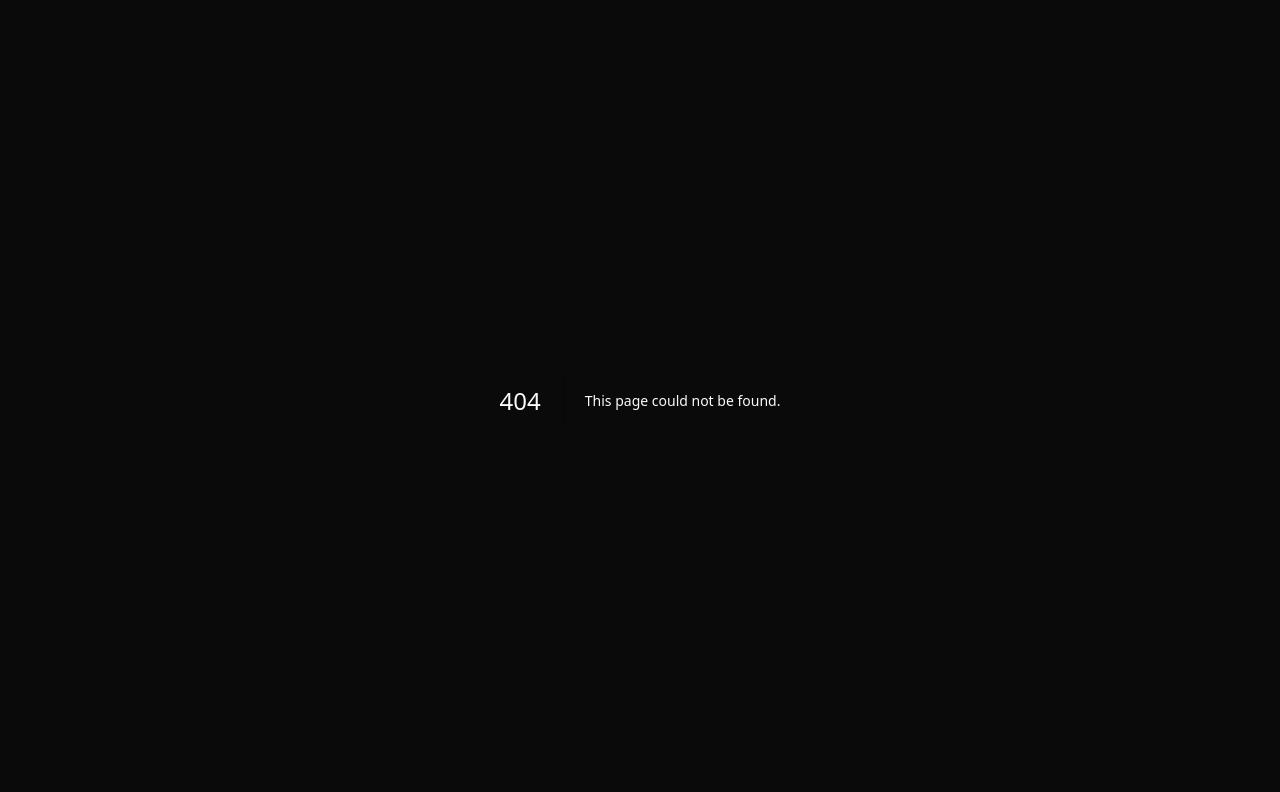
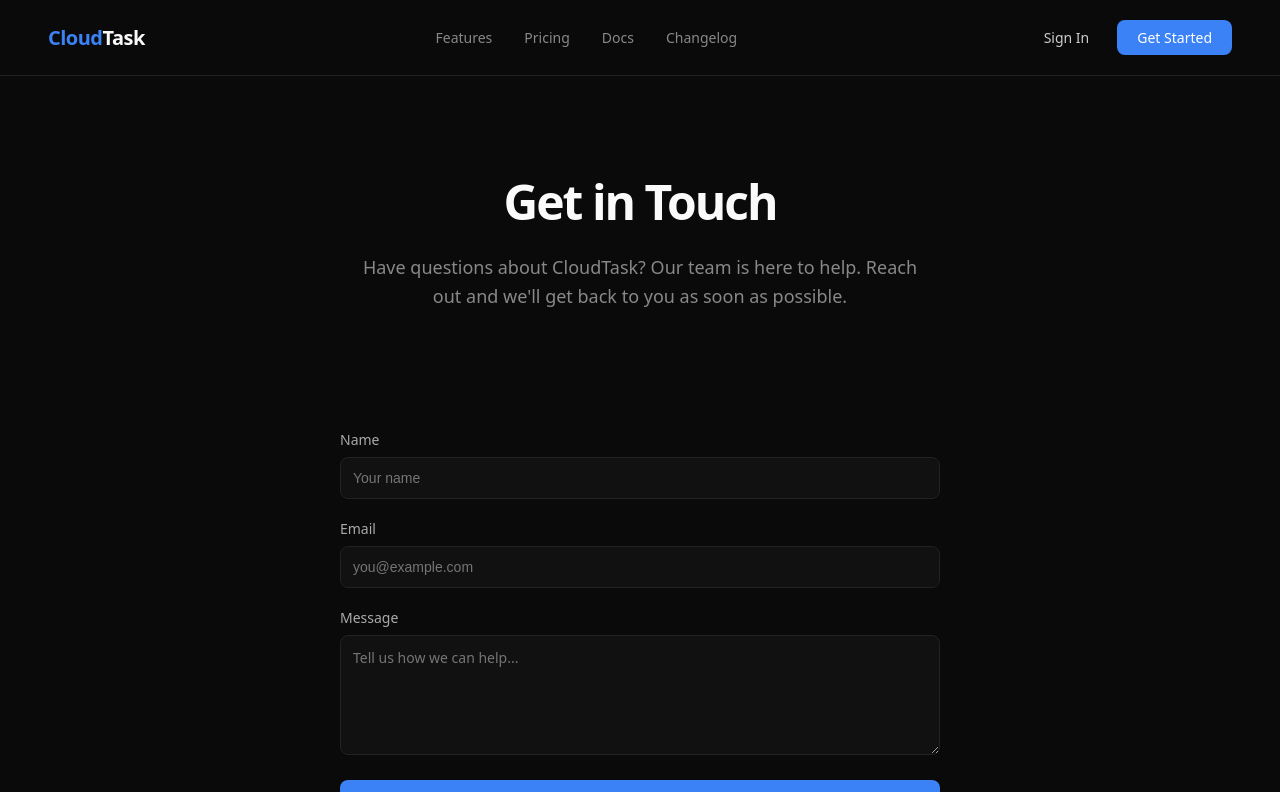
Before and after one commit to AfshalG/cloudtask, a Next.js app: page /contact in a window 1280 px wide. Before the commit this address had no page. Shown: the top 792 px of the page. Built offline with nearby package versions, Linux system fonts and the light colour scheme.

Commit message:
fix: correct all navigation links and add missing pages

```diff
--- a/src/app/changelog/page.tsx
+++ b/src/app/changelog/page.tsx
@@ -72,12 +72,12 @@ export default function ChangelogPage() {
         <div style={{ display: 'flex', gap: '32px', fontSize: '14px', color: '#888' }}>
           <a href="/#features" style={{ color: 'inherit', textDecoration: 'none' }}>Features</a>
           <a href="/pricing" style={{ color: 'inherit', textDecoration: 'none' }}>Pricing</a>
-          <a href="#" style={{ color: 'inherit', textDecoration: 'none' }}>Docs</a>
+          <a href="/docs" style={{ color: 'inherit', textDecoration: 'none' }}>Docs</a>
           <a href="/changelog" style={{ color: '#fafafa', textDecoration: 'none' }}>Changelog</a>
         </div>
         <div style={{ display: 'flex', gap: '12px' }}>
           <a href="/login" style={{ padding: '8px 16px', fontSize: '14px', color: '#ccc', textDecoration: 'none' }}>Sign In</a>
-          <a href="#" style={{ padding: '8px 20px', fontSize: '14px', background: '#3b82f6', color: '#fff', borderRadius: '8px', textDecoration: 'none', fontWeight: 500 }}>Get Started</a>
+          <a href="/pricing" style={{ padding: '8px 20px', fontSize: '14px', background: '#3b82f6', color: '#fff', borderRadius: '8px', textDecoration: 'none', fontWeight: 500 }}>Get Started</a>
         </div>
       </nav>
 
--- /dev/null
+++ b/src/app/contact/page.tsx
@@ -0,0 +1,59 @@
+import type { Metadata } from 'next';
+
+export const metadata: Metadata = {
+  title: 'Contact Us — CloudTask',
+  description: 'Get in touch with the CloudTask team.',
+};
+
+export default function ContactPage() {
+  return (
+    <div style={{ minHeight: '100vh' }}>
+      <nav style={{ display: 'flex', justifyContent: 'space-between', alignItems: 'center', padding: '20px 48px', borderBottom: '1px solid #222' }}>
+        <a href="/" style={{ fontSize: '20px', fontWeight: 700, letterSpacing: '-0.5px', color: 'inherit', textDecoration: 'none' }}>
+          <span style={{ color: '#3b82f6' }}>Cloud</span>Task
+        </a>
+        <div style={{ display: 'flex', gap: '32px', fontSize: '14px', color: '#888' }}>
+          <a href="/#features" style={{ color: 'inherit', textDecoration: 'none' }}>Features</a>
+          <a href="/pricing" style={{ color: 'inherit', textDecoration: 'none' }}>Pricing</a>
+          <a href="/docs" style={{ color: 'inherit', textDecoration: 'none' }}>Docs</a>
+          <a href="/changelog" style={{ color: 'inherit', textDecoration: 'none' }}>Changelog</a>
+        </div>
+        <div style={{ display: 'flex', gap: '12px' }}>
+          <a href="/login" style={{ padding: '8px 16px', fontSize: '14px', color: '#ccc', textDecoration: 'none' }}>Sign In</a>
+          <a href="/pricing" style={{ padding: '8px 20px', fontSize: '14px', background: '#3b82f6', color: '#fff', borderRadius: '8px', textDecoration: 'none', fontWeight: 500 }}>Get Started</a>
+        </div>
+      </nav>
+
+      <section style={{ textAlign: 'center', padding: '100px 24px 80px', maxWidth: '800px', margin: '0 auto' }}>
+        <h1 style={{ fontSize: '48px', fontWeight: 800, lineHeight: 1.1, letterSpacing: '-2px', margin: '0 0 24px' }}>
+          Get in Touch
+        </h1>
+        <p style={{ fontSize: '18px', color: '#888', lineHeight: 1.6, maxWidth: '560px', margin: '0 auto 40px' }}>
+          Have questions about CloudTask? Our team is here to help. Reach out and we'll get back to you as soon as possible.
+        </p>
+      </section>
+
+      <section style={{ maxWidth: '600px', margin: '0 auto', padding: '0 24px 80px' }}>
+        <form style={{ display: 'flex', flexDirection: 'column', gap: '20px' }}>
+          <div>
+            <label style={{ display: 'block', fontSize: '14px', marginBottom: '8px', color: '#aaa' }}>Name</label>
+            <input type="text" placeholder="Your name" style={{ width: '100%', padding: '12px', background: '#111', border: '1px solid #222', borderRadius: '8px', color: '#fff', fontSize: '14px', boxSizing: 'border-box' }} />
+          </div>
+          <div>
+            <label style={{ display: 'block', fontSize: '14px', marginBottom: '8px', color: '#aaa' }}>Email</label>
+            <input type="email" placeholder="you@example.com" style={{ width: '100%', padding: '12px', background: '#111', border: '1px solid #222', borderRadius: '8px', color: '#fff', fontSize: '14px', boxSizing: 'border-box' }} />
+          </div>
+          <div>
+            <label style={{ display: 'block', fontSize: '14px', marginBottom: '8px', color: '#aaa' }}>Message</label>
+            <textarea placeholder="Tell us how we can help..." style={{ width: '100%', padding: '12px', background: '#111', border: '1px solid #222', borderRadius: '8px', color: '#fff', fontSize: '14px', minHeight: '120px', boxSizing: 'border-box', fontFamily: 'inherit' }} />
+          </div>
+          <button style={{ padding: '12px', background: '#3b82f6', color: '#fff', borderRadius: '8px', border: 'none', fontWeight: 600, fontSize: '14px', cursor: 'pointer' }}>Send Message</button>
+        </form>
+      </section>
+
+      <footer style={{ borderTop: '1px solid #222', padding: '40px 48px', textAlign: 'center', color: '#555', fontSize: '13px' }}>
+        © 2026 CloudTask. Built with ❤️ for fast-moving teams.
+      </footer>
+    </div>
+  );
+}
--- a/src/app/pricing/page.tsx
+++ b/src/app/pricing/page.tsx
@@ -81,11 +81,11 @@ export default function PricingPage() {
         <div style={{ display: 'flex', gap: '32px', fontSize: '14px', color: '#888' }}>
           <a href="/#features" style={{ color: 'inherit', textDecoration: 'none' }}>Features</a>
           <a href="/pricing" style={{ color: '#fafafa', textDecoration: 'none' }}>Pricing</a>
-          <a href="#" style={{ color: 'inherit', textDecoration: 'none' }}>Docs</a>
+          <a href="/docs" style={{ color: 'inherit', textDecoration: 'none' }}>Docs</a>
         </div>
         <div style={{ display: 'flex', gap: '12px' }}>
           <a href="/login" style={{ padding: '8px 16px', fontSize: '14px', color: '#ccc', textDecoration: 'none' }}>Sign In</a>
-          <a href="#" style={{ padding: '8px 20px', fontSize: '14px', background: '#3b82f6', color: '#fff', borderRadius: '8px', textDecoration: 'none', fontWeight: 500 }}>Get Started</a>
+          <a href="/pricing" style={{ padding: '8px 20px', fontSize: '14px', background: '#3b82f6', color: '#fff', borderRadius: '8px', textDecoration: 'none', fontWeight: 500 }}>Get Started</a>
         </div>
       </nav>
 
@@ -124,7 +124,7 @@ export default function PricingPage() {
                   </li>
                 ))}
               </ul>
-              <a href="#" style={{ display: 'block', textAlign: 'center', padding: '12px', background: p.featured ? '#3b82f6' : '#1a1a1a', color: '#fff', borderRadius: '8px', textDecoration: 'none', fontWeight: 600, fontSize: '14px', border: p.featured ? 'none' : '1px solid #333' }}>
+              <a href={p.name === 'Enterprise' ? '/contact' : '/pricing'} style={{ display: 'block', textAlign: 'center', padding: '12px', background: p.featured ? '#3b82f6' : '#1a1a1a', color: '#fff', borderRadius: '8px', textDecoration: 'none', fontWeight: 600, fontSize: '14px', border: p.featured ? 'none' : '1px solid #333' }}>
                 {p.cta}
               </a>
             </div>
```
Also changed, not shown: src/app/docs/page.tsx (added, +41 -0 lines), src/app/login/page.tsx (added, +45 -0 lines), src/app/page.tsx (+8 -8 lines).
